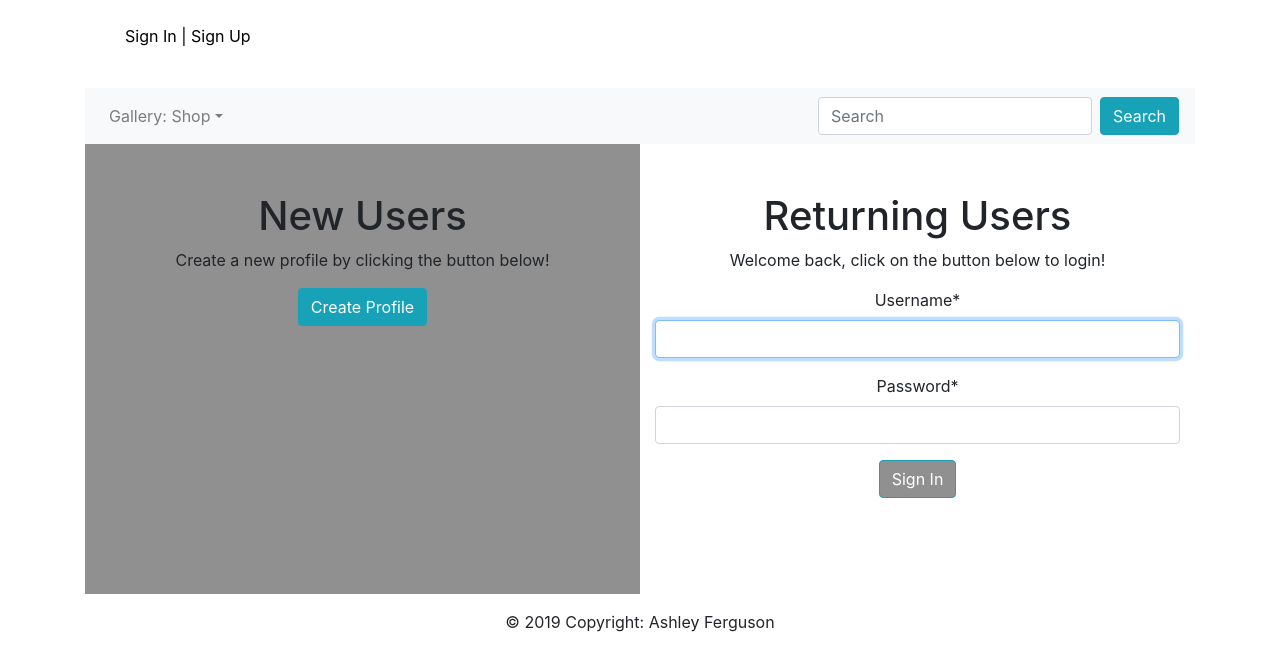
After one commit to Aferguson17/art-gallery-shop, a Django app: page /user_accounts/user_signin/ in a window 1280 px wide. The commit adds this page. Shown: the top 671 px of the page. Run offline with Django 3.2, Linux system fonts and the light colour scheme; data that the repository does not hold is empty; some libraries are stand-ins or nearby versions.

Commit message:
added sign in and sign out component, added back the footer as a template, corrupted the database so had to run makemigrations again and reupload images

```diff
--- a/cart/templates/cart.html
+++ b/cart/templates/cart.html
@@ -82,7 +82,6 @@
                 <br>
                 <a href="{% url 'gallery:shopByStyle' %}" class="btn btn-info my-2 my-sm-0">Continue Shopping</a>
             </div>
-
         </div>
     </div>
     <br>
--- a/cart/views.py
+++ b/cart/views.py
@@ -45,9 +45,9 @@ def items_in_cart(request, total=0, counter=0, add_cart_items = None):
 
 #stripe data
     stripe.api_key = settings.STRIPE_SECRET_KEY
+    stripe_cc_total = int(total * 100)
+    description = 'Ferguson Virtual Gallery'
     data_key = settings.STRIPE_PUBLISHABLE_KEY
-    description = 'Ferguson Virtual Gallery'
-    stripe_cc_total = int(total * 100)
     if request.method == 'POST':
         try:
             token = request.POST['stripeToken']
@@ -55,7 +55,8 @@ def items_in_cart(request, total=0, counter=0, add_cart_items = None):
             billingName = request.POST['stripeBillingName']
             customer = stripe.Customer.create(
                 email=email,
-            )
+                token = token
+            ),
             charge = stripe.Charge.create(
                 customer=customer.id,
                 amount=stripe_cc_total,
--- a/fergusonart/settings.py
+++ b/fergusonart/settings.py
@@ -21,6 +21,7 @@ INSTALLED_APPS = [
     'cart',
     'place_orders',
     'stripe',
+    'crispy_forms',
 ]
 
 MIDDLEWARE = [
@@ -93,8 +94,6 @@ USE_L10N = True
 
 USE_TZ = True
 
-
-
 STATIC_URL = '/static/'
 STATIC_ROOT = os.path.join(BASE_DIR, 'staticfiles')
 STATICFILES_DIRS = (
@@ -106,3 +105,5 @@ MEDIA_ROOT = os.path.join(BASE_DIR, 'static', 'media')
 
 STRIPE_PUBLISHABLE_KEY = 'pk_test_TjdEIrhPYI92VzVfLJGdTgPZ009KzNimZZ'
 STRIPE_SECRET_KEY = 'sk_test_1vzHTJAQ8nDLonptA99wlDFN00VHWJvG0o'
+
+CRISPY_TEMPLATE_PACK = 'bootstrap4'
--- a/fergusonart/urls.py
+++ b/fergusonart/urls.py
@@ -26,7 +26,9 @@ urlpatterns = [
     path('search/', include('search_application.urls')),
     path('cart/', include('cart.urls')),
     path('place_orders/', include('place_orders.urls')),
-    path('user_accounts/signup/', views.signupTemp, name='signup'),
+    path('user_accounts/user_signup/', views.signupTemp, name='signup'),
+    path('user_accounts/user_signin/', views.signinTemp, name='login'),
+    path('user_accounts/user_signout/', views.signoutTemp, name='logout'),
 ]
 
 if settings.DEBUG:
--- a/gallery/layout/base.html
+++ b/gallery/layout/base.html
@@ -9,20 +9,18 @@
         <meta name="description" content="{% block metadescription %}{% endblock %}">
         <title>{% block title %}{% endblock %}Ferguson Vitrual Gallery</title>
         <link rel="stylesheet" href="{% static 'css/bootstrap.min.css' %}">
+        <link rel="stylesheet" href="https://use.fontawesome.com/releases/v5.8.1/css/all.css">
+
     </head>
     <body>
         <div class="container">
+            {% include 'top-navbar.html' %}
             {% include 'header.html' %}
             {% include 'navbar.html' %}
             {% block content %}
             {% endblock %}
         </div>
             {% include 'scripts.html'%}
-        <div>
-                <footer class="page-footer page-custom font-small fixed">
-                        <br>
-                        <div class="footer-copyright text-center py-3">© 2019 Ashley Ferguson Copyright</div>
-                 </footer>
-        </div>
+            {% include 'footer.html' %}
     </body>
 </html>
--- /dev/null
+++ b/gallery/layout/footer.html
@@ -0,0 +1,14 @@
+<style>
+#font-small {
+   position:absolute;
+   bottom:0;
+   width:100%;
+   height:60px;
+}
+</style>
+
+
+
+<footer class="page-footer">
+        <div class="footer-copyright text-center py-3">© 2019 Copyright: Ashley Ferguson</div>
+</footer>
--- a/gallery/layout/navbar.html
+++ b/gallery/layout/navbar.html
@@ -26,12 +26,15 @@
 
                       </li>
                       {% endif %}
+          </ul>
 
+          <ul class="navbar-nav nav-flex">
             <form class="form-inline my-2 my-lg-0" action="{% url 'search_application:searchResults' %}" method="get">
               {% csrf_token %}
               <br>
               <input class="form-control mr-sm-2" type="search" placeholder="Search" aria-label="Search" name="q">
               <button class="btn btn-info my-2 my-sm-0" type="submit">Search</button>
             </form>
+          </ul>
         </div>
       </nav>
--- /dev/null
+++ b/gallery/layout/top-navbar.html
@@ -0,0 +1,34 @@
+<style>
+.top-menu ul li {
+	list-style: none;
+	color: #000;
+	padding-right: 850px;
+	display: inline;
+}
+.top-menu ul li a {
+	text-decoration: none;
+	color: #000;
+	list-style: none;
+}
+</style>
+
+
+<div class="navbar-fixed-top">
+    <div class="top-menu">
+        <ul>
+            <br>
+            {% if request.user.is_authenticated and request.user.first_name %}
+            <li>
+                Hello {{ request.user.first_name }} <i class="fas fa-user-circle"></i>
+            </li>
+            <li>
+                <a href="{% url 'logout' %}">Sign Out</a>
+            </li>
+            {% else %}
+            <li>
+                <a href="{% url 'login' %}">Sign In</a> | <a href="{% url 'signup' %}">Sign Up</a>
+            </li>
+            {% endif %}
+        </ul>
+    </div>
+</div>
--- /dev/null
+++ b/gallery/layout/user_accounts/user_signin.html
@@ -0,0 +1,36 @@
+{% extends "base.html" %}
+{% load staticfiles %}
+{% load crispy_forms_tags %}
+{% block title %}
+Sign In
+{% endblock %}
+{% block content %}
+    <div class="container">
+        <div class="row">
+            <div class="col-12 col-sm-12 col-md-12 col-lg-6 text-center" style="background-color:#909090">
+                    <br>
+                    <br>
+                    <h1>New Users</h1>
+                    <p>Create a new profile by clicking the button below!</p>
+                        <a href="{% url 'signup' %}" class="btn btn-info">Create Profile</a>
+            </div>
+            <div class="col-12 col-sm-12 col-md-12 col-lg-6 text-center">
+                <div>
+                    <br>
+                    <br>
+                    <h1>Returning Users</h1>
+                    <p>Welcome back, click on the button below to login!</p>
+                    <form method="post">
+                        {% csrf_token %}
+                        <p>{{ form | crispy }}</p>
+                        <button type="submit" class="btn btn-info" style="background-color: #909090">Sign In</button>
+                    </form>
+                    <br>
+                    <br>
+                    <br>
+                    <br>
+                </div>
+            </div>
+        </div>
+    </div>
+{% endblock%}
--- a/gallery/layout/user_accounts/user_signup.html
+++ b/gallery/layout/user_accounts/user_signup.html
@@ -1,16 +1,18 @@
 {% extends "base.html" %}
 {% load staticfiles %}
+{% load crispy_forms_tags %}
 {% block title %}
 Sign Up
 {% endblock %}
 {% block content %}
     <div class="container">
         {% if not form.is_valid%}
+        <br>
         <h1>Sign Up</h1>
         <p>Please fill out the information in the form below:</p>
         <form method="post">
             {% csrf_token %}
-            <p>{{ form }}</p>
+            <p>{{ form | crispy }}</p>
             <button type="submit" class="btn-info">Click to Register!</button>
         </form>
         {% else %}
--- a/gallery/views.py
+++ b/gallery/views.py
@@ -1,3 +1,5 @@
+from django.contrib.auth.forms import AuthenticationForm
+from django.contrib.auth import login, authenticate, logout
 from django.shortcuts import render, get_object_or_404, redirect
 from django.http import HttpResponse
 from .models import Style, Painting
@@ -5,27 +7,27 @@ from .forms import SignUpForm
 from django.contrib.auth.models import User, Group
 
 def index(request):
-    text_var = 'Ferguson Art Gallery Shop'
-    return HttpResponse(text_var)
+  text_var = 'Ferguson Art Gallery Shop'
+  return HttpResponse(text_var)
 
 def shopByStyle(request, s_slug=None):
-    s_page = None
-    paintings = None
-    if s_slug!= None:
-        s_page = get_object_or_404(Style,slug=s_slug)
-        paintings = Painting.objects.filter(style=s_page,available=True)
-    else:
-      paintings = Painting.objects.all().filter(available=True)
+  s_page = None
+  paintings = None
+  if s_slug!= None:
+      s_page = get_object_or_404(Style,slug=s_slug)
+      paintings = Painting.objects.filter(style=s_page,available=True)
+  else:
+    paintings = Painting.objects.all().filter(available=True)
 
-    return render(request, 'gallery/style.html', {'style':s_page,'paintings':paintings})
+  return render(request, 'gallery/style.html', {'style':s_page,'paintings':paintings})
 
 def paintStyleDetail(request,s_slug,painting_slug):
-    try:
-        painting = Painting.objects.get(style__slug=s_slug,slug=painting_slug)
+  try:
+      painting = Painting.objects.get(style__slug=s_slug,slug=painting_slug)
 
-    except Exception as e:
-      raise e
-    return render(request, 'gallery/painting.html', {'painting':painting})
+  except Exception as e:
+    raise e
+  return render(request, 'gallery/painting.html', {'painting':painting})
 
 def signupTemp(request):
   if request.method == 'POST':
@@ -34,8 +36,28 @@ def signupTemp(request):
       form.save()
       username = form.cleaned_data.get('username')
       user_signup = User.objects.get(username=username)
-      customer_group =  Group.objects.get(name='Customer')
+      customer_group = Group.objects.get(name='Customer')
       customer_group.user_set.add(user_signup)
   else:
     form = SignUpForm()
   return render(request, 'user_accounts/user_signup.html', {'form':form})
+
+def signinTemp(request):
+  if request.method == 'POST':
+    form = AuthenticationForm(data=request.POST)
+    if form.is_valid():
+      username = request.POST['username']
+      password = request.POST['password']
+      user = authenticate(username=username, password=password)
+      if user is not None:
+        login(request, user)
+        return redirect('gallery:shopByStyle')
+      else:
+        return redirect('user_signup')
+  else:
+    form = AuthenticationForm()
+  return render(request,'user_accounts/user_signin.html', {'form':form})
+
+def signoutTemp(request):
+    logout(request)
+    return redirect('login')
--- a/place_orders/models.py
+++ b/place_orders/models.py
@@ -3,8 +3,8 @@ from django.db import models
 class placeOrder(models.Model):
     token = models.CharField(max_length=75, blank=True)
     dateCreated = models.DateField(auto_now=True)
-    total = models.DecimalField(max_digits=8, decimal_places=2, verbose_name="Total")
-    emailAddress = models.EmailField(max_length=75, blank=True, verbose_name="Email Address")
+    total = models.DecimalField(max_digits=8, decimal_places=2, verbose_name='Total')
+    emailAddress = models.EmailField(max_length=75, blank=True, verbose_name='Email Address')
     billingName = models.CharField(max_length=75, blank=True)
     billingAddress = models.CharField(max_length=75, blank=True)
     billingCity = models.CharField(max_length=75, blank=True)
--- a/place_orders/urls.py
+++ b/place_orders/urls.py
@@ -1,7 +1,7 @@
 from django.urls import path
 from . import views
 
-app_name='place_orders'
+app_name='place_order'
 
 urlpatterns = [
     path('confirmation/<int:order_id>/', views.confirmation, name='confirmation'),
--- a/place_orders/views.py
+++ b/place_orders/views.py
@@ -1,7 +1,7 @@
 from django.shortcuts import render
-from .models import placeOrder
+from .models import placeOrder, yourItem
 
-def confirmation(request, place_order_id):
-    if order_id:
+def confirmation(request, place_orders_id):
+    if place_order_id:
         customer_order =  get_object_or_404(placeOrder, id=place_orders_id)
     return render(request, 'confirmation.html', {'customer_order':customer_order})
```
Also changed, not shown: place_orders/admin.py (+6 -7 lines), place_orders/migrations/0001_initial.py. Lines whose indentation alone changed are shown as unchanged.
